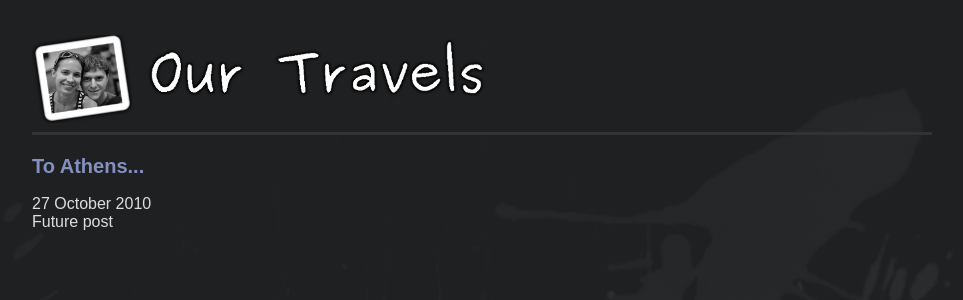
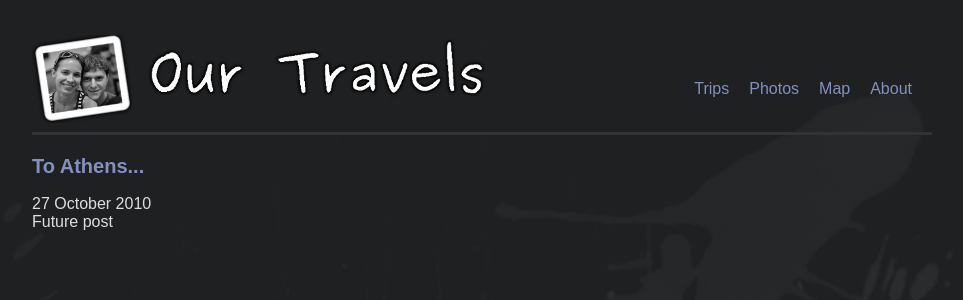
Before and after one commit to throughnothing/throughnothing.com, a Jekyll site: the page built from index.html, in a window 1280 px wide. Shown: the top 300 px of the page, without its empty margins (158-1121 px from the left). Built offline with Jekyll 4.4.1, drawn with Linux system fonts in a browser that asks for light colours; nearby versions of some CDN libraries; Markdown is read by kramdown in place of the engine named in the settings; the list of posts is cut into pages by our own code.

Commit message:
updated a buncha stuff with the world map

```diff
--- a/_layouts/default.html
+++ b/_layouts/default.html
@@ -10,8 +10,16 @@
 	</head>
 	<body>
 		<div class="header">
-			<img id="sitelogo" src="/images/logo.png"/>
-			<img id="ourtravels" src="/images/ourtravels.png"/>
+			<a href="/">
+				<img id="sitelogo" src="/images/logo.png"/>
+				<img id="ourtravels" src="/images/ourtravels.png"/>
+			</a>
+			<ul class="navlinks">
+				<li><a href="">Trips</a></li>
+				<li><a href="">Photos</a></li>
+				<li><a href="/map.html">Map</a></li>
+				<li><a href="/about.html">About</a></li>
+			</ul>
 		</div>
 		{{content}}
 	</body>
--- a/css/site.css
+++ b/css/site.css
@@ -7,6 +7,50 @@ body {
 	font: 16px Trebuchet, sans-serif;
 	color: #ddd;
 }
+
+/* World Map Stuff */
+body.map {
+	background: #1f1f21;
+	margin: 0;
+	padding: 0;
+}
+body.map ul.navlinks {
+	/*display: none;*/
+	position: absolute;
+	top: 23;
+	left: 85;
+	margin: 0;
+	padding: 7px;
+	padding-left: 25px;
+	overflow: hidden;
+	background-color: #1f1f21;
+	float: left;
+	z-index: 2;
+
+	-moz-border-radius: 10px;
+	-webkit-border-radius: 10px;
+	border-radius: 10px;
+
+}
+body.map div.header {
+	position: absolute;
+	overflow: hidden;
+	z-index: 3;
+	padding: 3px 0px 0px 3px;
+	border-bottom: none;
+}
+body.map div.header img.sitelogo {
+	z-index: 3;
+}
+#world_map_canvas{
+	position: absolute;
+	top: 0;
+	left: 0;
+	width: 100%;
+	height: 100%;
+	z-index: -1;
+}
+/* End World Map Stuff */
 
 h2 {
 	font-size: 20px;
@@ -22,15 +66,19 @@ a:hover {
 	color: #bfa384;
 }
 
-#world_map_canvas{
-	width: 100%;
-	height: 370px;
-	border: 3px solid #333;
-}
-
 #ourtravels {
 	padding-bottom: 25px;
 	padding-left: 10px;
+}
+
+ul.navlinks {
+	margin-top: 45px;
+	float: right;
+	list-style-type: none;
+}
+ul.navlinks li {
+	float: left;
+	margin-right: 20px;
 }
 
 div.header {
--- a/js/maps.js
+++ b/js/maps.js
@@ -1,5 +1,15 @@
 function world_map_init() {
-	var myOptions = { zoom: 3, mapTypeId: google.maps.MapTypeId.HYBRID };
+	var myOptions = {
+		zoom: 3,
+		mapTypeId: google.maps.MapTypeId.HYBRID,
+		disableDefaultUI: true,
+		navigationControl: true,
+		navigationControlOptions: {
+			style: google.maps.NavigationControlStyle.SMALL,
+			position: google.maps.ControlPosition.TOP_RIGHT
+		}
+	};
+
 	var map = new google.maps.Map( document.getElementById("world_map_canvas"), myOptions);
 
 	var flayer = new google.maps.KmlLayer('http://pipes.yahoo.com/pipes/pipe.run?_id=bdcb80ac39edf7febb833fd9c03e8759&_render=kml&api_key=280bb4feb4e31caead70be49d570964e&nsid=45105880%40N00&per_page=500');
--- /dev/null
+++ b/map.html
@@ -0,0 +1,4 @@
+---
+layout: world_map
+title: Map of our travels
+---
```
Also changed, not shown: _layouts/world_map.html (+26 -10 lines).
